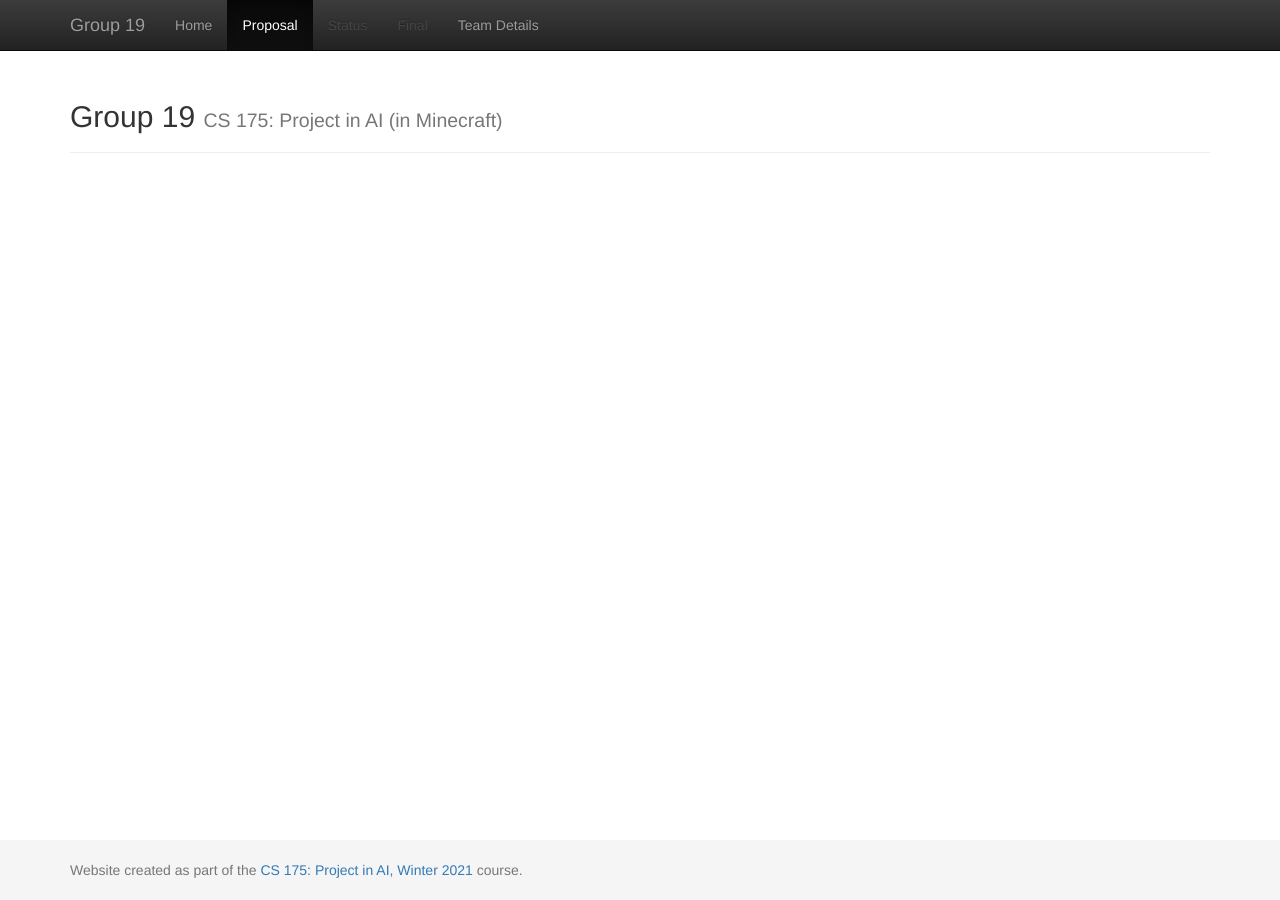
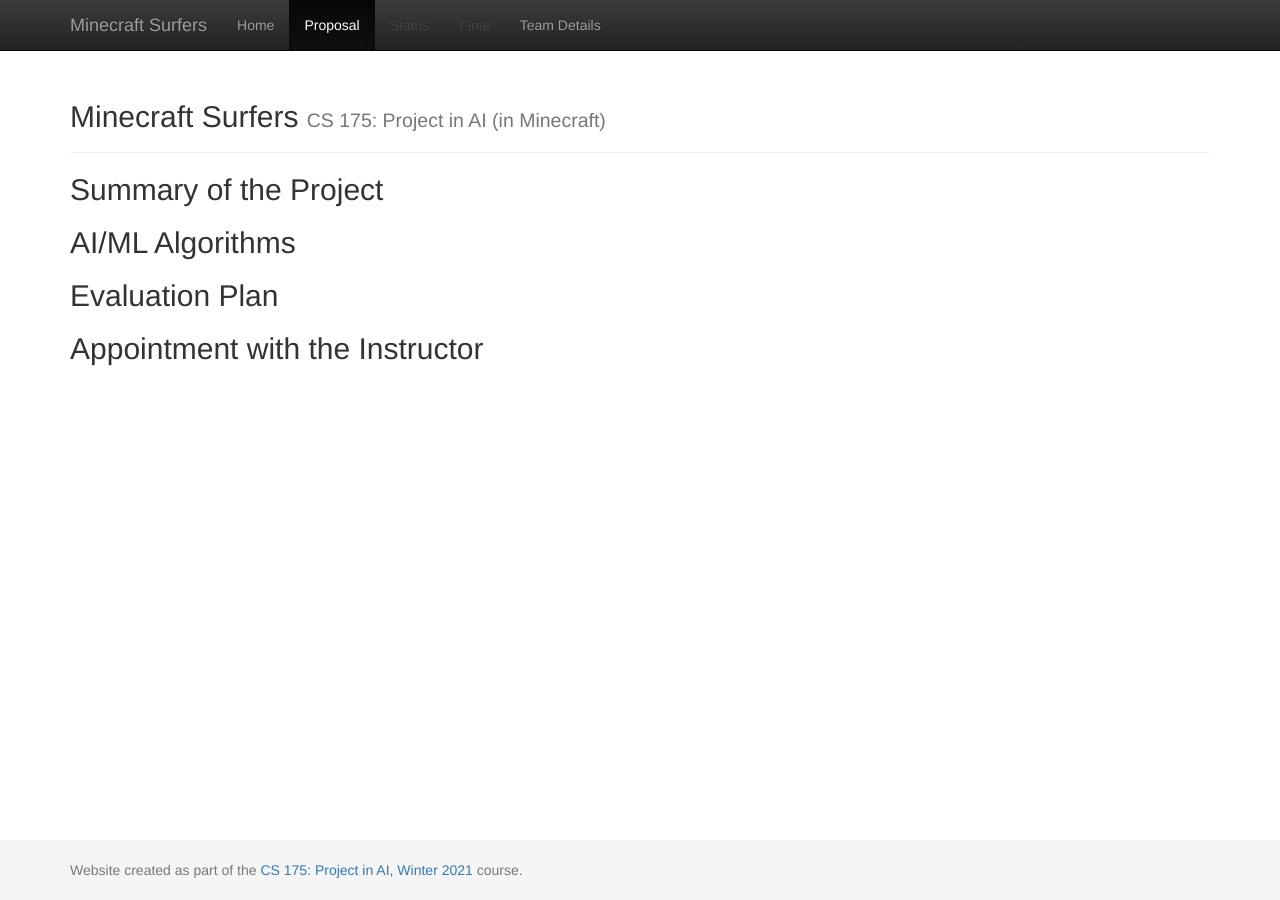
Before and after one commit to SahilRailkar/group-19, a Jekyll site: the page built from docs/proposal.md, in a window 1280 px wide. Built offline with Jekyll 4.4.1, drawn with Linux system fonts in a browser that asks for light colours.

Commit message:
Updated team name

```diff
--- a/docs/_config.yml
+++ b/docs/_config.yml
@@ -1,7 +1,7 @@
 ###########
 # site.title
 
-title:    'Group 19'
+title:    'Minecraft Surfers'
 subtitle: 'CS 175: Project in AI (in Minecraft)'
 
 
--- a/docs/proposal.md
+++ b/docs/proposal.md
@@ -2,3 +2,14 @@
 layout: default
 title:  Proposal
 ---
+
+## Summary of the Project
+
+
+## AI/ML Algorithms
+
+
+## Evaluation Plan
+
+
+## Appointment with the Instructor
```
